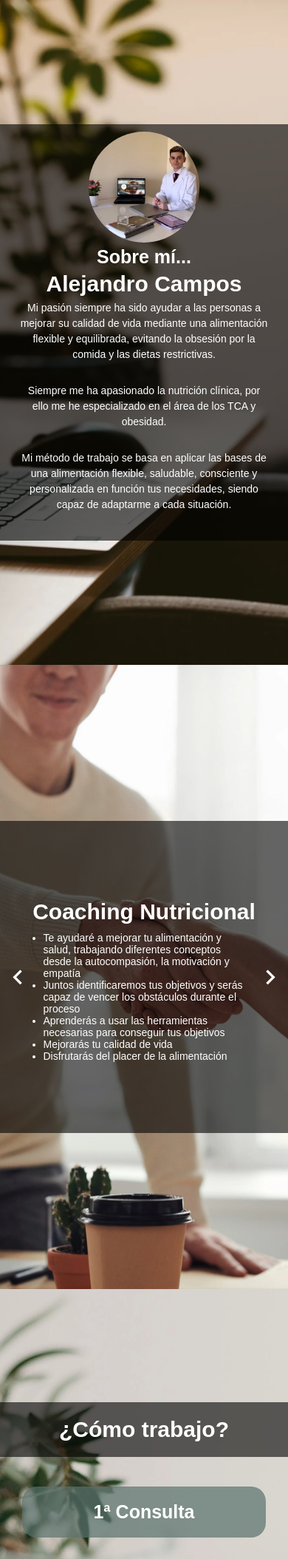
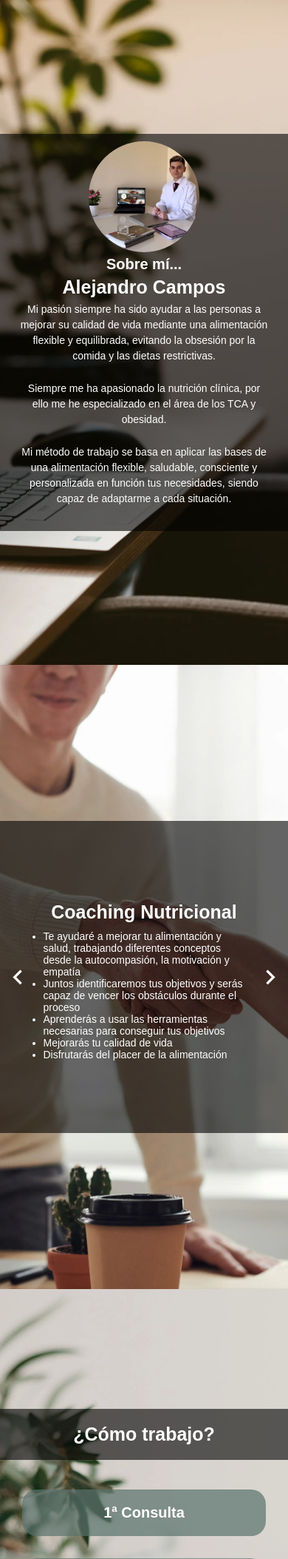
Before and after one commit to eldiosx/acnutritionis, a PHP site: page / in a window 390 px wide. Shown: the part 845-2953 px from the top of the page at 74% size. Run offline with PHP 8.4, Linux system fonts and the light colour scheme; some web fonts are replaced.

Commit message:
minorUpdate

```diff
--- a/css/index.css
+++ b/css/index.css
@@ -880,17 +880,17 @@ textarea {
 
     body,
     html {
-        font-size: 24px;
+        font-size: 20px;
         background-color: black;
     }
 
     h1 {
-        font-size: 30px;
+        font-size: 25px;
         padding: 10px 0 10px 0;
     }
 
     h2 {
-        font-size: 25px;
+        font-size: 20px;
         padding: 10px 0 10px 0;
         text-align: center;
     }
```
